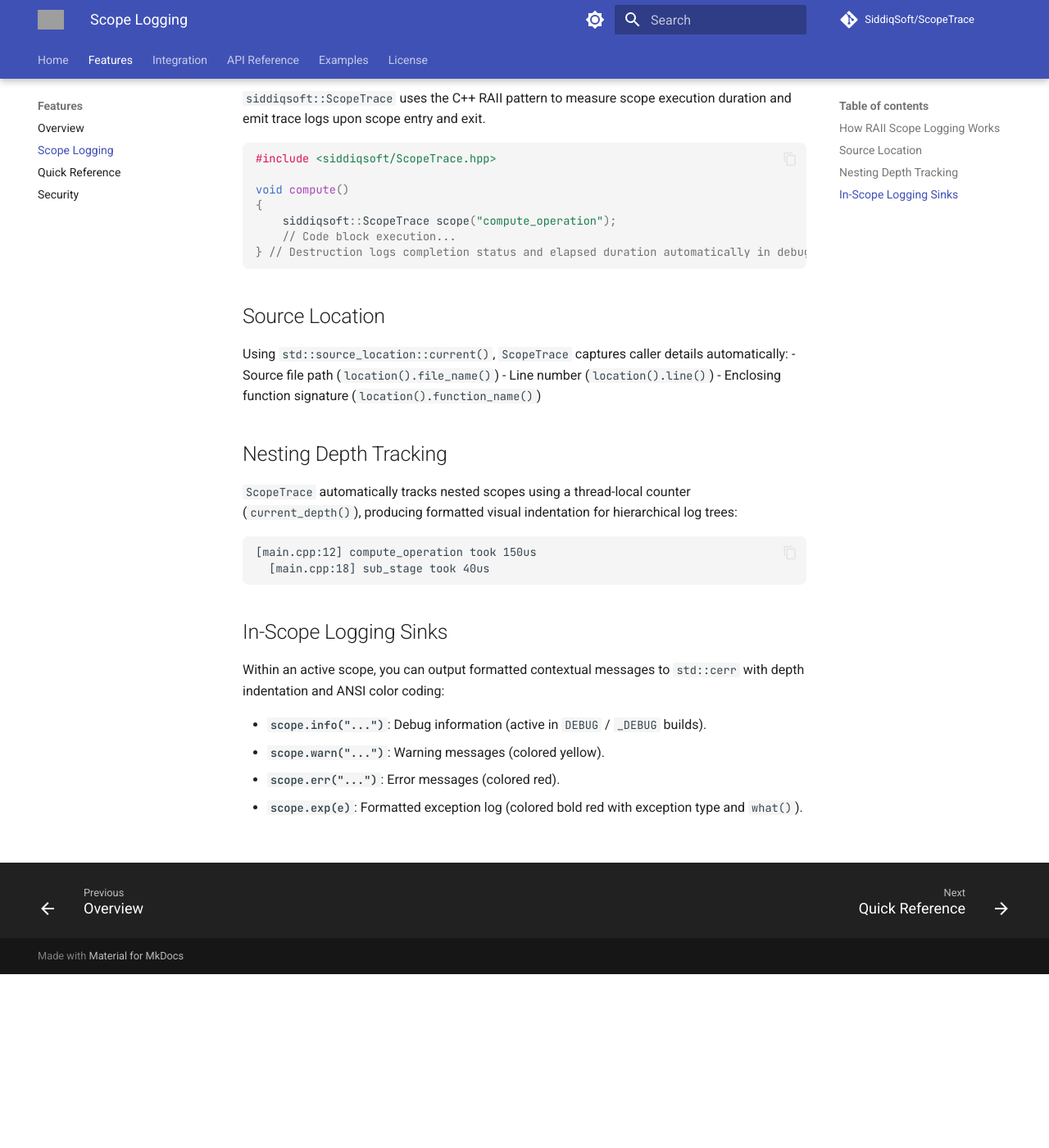
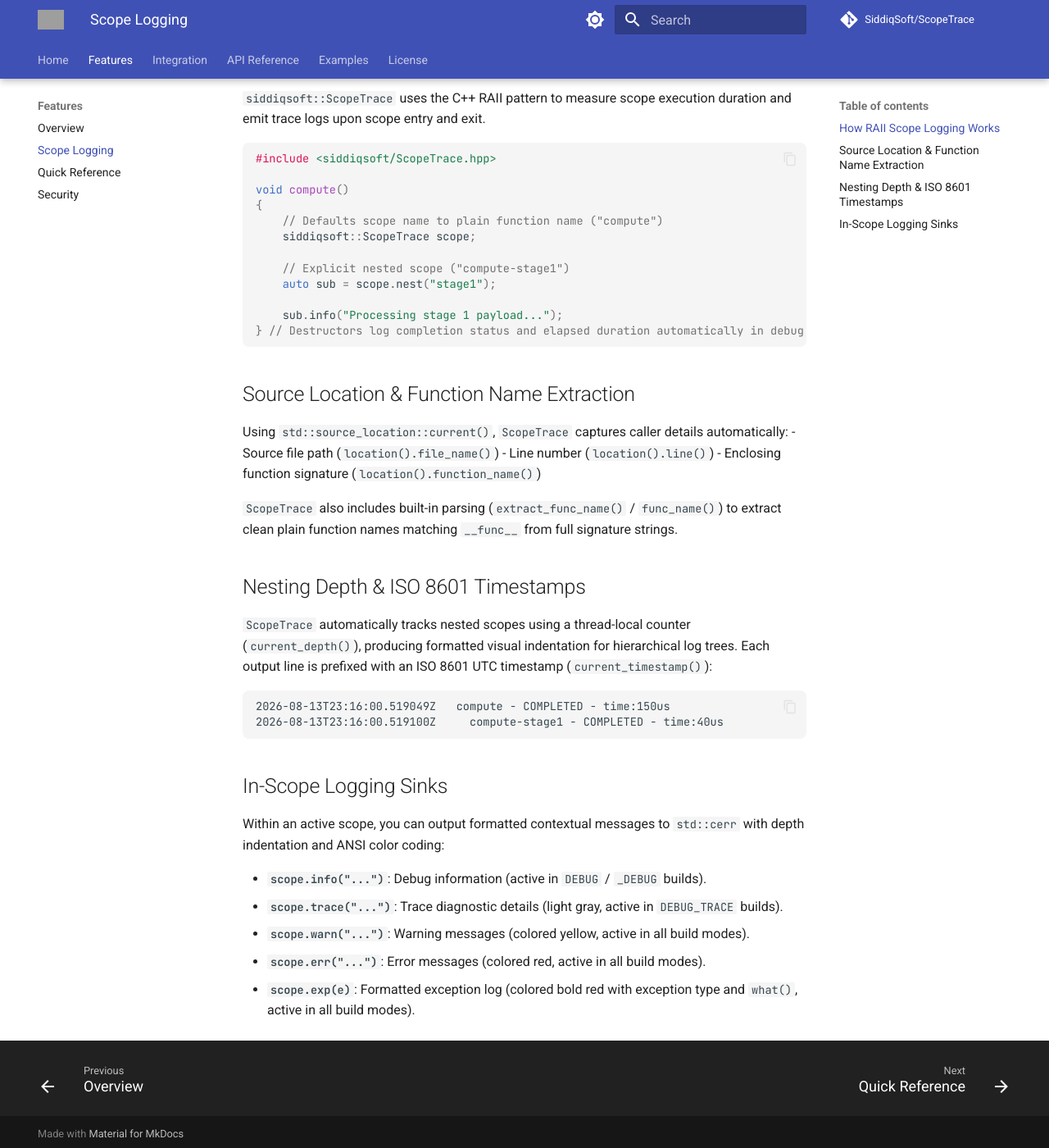
Before and after one commit to SiddiqSoft/ScopeTrace, an MkDocs documentation site: the page built from docs/features/scope_logging.md, in a window 1280 px wide and 1400 px high, scrolled down 212 px. Shown: the whole window at 82% size. Built offline with MkDocs 1.6.1 and Material for MkDocs 9.7.7, drawn with Linux system fonts in a browser that asks for light colours; comment, search, counter and statistics services are not loaded; grey boxes are pictures that could not be loaded.

````diff
--- a/docs/features/scope_logging.md
+++ b/docs/features/scope_logging.md
@@ -9,25 +9,32 @@
 
 void compute()
 {
-    siddiqsoft::ScopeTrace scope("compute_operation");
-    // Code block execution...
-} // Destruction logs completion status and elapsed duration automatically in debug builds
+    // Defaults scope name to plain function name ("compute")
+    siddiqsoft::ScopeTrace scope;
+
+    // Explicit nested scope ("compute-stage1")
+    auto sub = scope.nest("stage1");
+
+    sub.info("Processing stage 1 payload...");
+} // Destructors log completion status and elapsed duration automatically in debug builds
 ```
 
-## Source Location
+## Source Location & Function Name Extraction
 
 Using `std::source_location::current()`, `ScopeTrace` captures caller details automatically:
 - Source file path (`location().file_name()`)
 - Line number (`location().line()`)
 - Enclosing function signature (`location().function_name()`)
 
-## Nesting Depth Tracking
+`ScopeTrace` also includes built-in parsing (`extract_func_name()` / `func_name()`) to extract clean plain function names matching `__func__` from full signature strings.
 
-`ScopeTrace` automatically tracks nested scopes using a thread-local counter (`current_depth()`), producing formatted visual indentation for hierarchical log trees:
+## Nesting Depth & ISO 8601 Timestamps
+
+`ScopeTrace` automatically tracks nested scopes using a thread-local counter (`current_depth()`), producing formatted visual indentation for hierarchical log trees. Each output line is prefixed with an ISO 8601 UTC timestamp (`current_timestamp()`):
 
 ```text
-[main.cpp:12] compute_operation took 150us
-  [main.cpp:18] sub_stage took 40us
+2026-08-13T23:16:00.519049Z   compute - COMPLETED - time:150us
+2026-08-13T23:16:00.519100Z     compute-stage1 - COMPLETED - time:40us
 ```
 
 ## In-Scope Logging Sinks
@@ -35,6 +42,7 @@ Using `std::source_location::current()`, `ScopeTrace` captures caller details au
 Within an active scope, you can output formatted contextual messages to `std::cerr` with depth indentation and ANSI color coding:
 
 - **`scope.info("...")`**: Debug information (active in `DEBUG` / `_DEBUG` builds).
-- **`scope.warn("...")`**: Warning messages (colored yellow).
-- **`scope.err("...")`**: Error messages (colored red).
-- **`scope.exp(e)`**: Formatted exception log (colored bold red with exception type and `what()`).
+- **`scope.trace("...")`**: Trace diagnostic details (light gray, active in `DEBUG_TRACE` builds).
+- **`scope.warn("...")`**: Warning messages (colored yellow, active in all build modes).
+- **`scope.err("...")`**: Error messages (colored red, active in all build modes).
+- **`scope.exp(e)`**: Formatted exception log (colored bold red with exception type and `what()`, active in all build modes).
````
Also changed, not shown: README.md (+9 -9 lines), docs/api/ScopeTrace.md (+27 -13 lines), docs/examples/basic_usage.md (+9 -5 lines), docs/features/quick_reference.md (+23 -7 lines), docs/index.md (+3 -3 lines).
